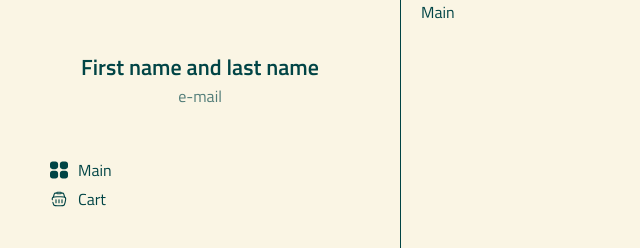
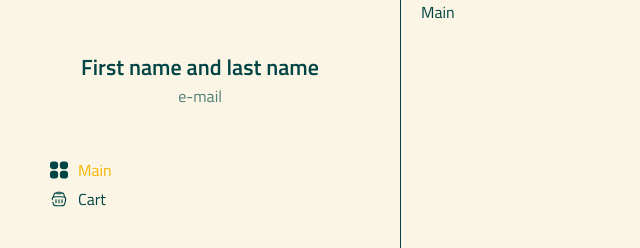
Before and after one commit to tayahanchar/food-app-ts, a React (Vite) app: page / in a window 1280 px wide. Shown: the top 248 px of the page, without its empty margins (0-640 px from the left). Built offline with nearby package versions, Linux system fonts and the light colour scheme.

Commit message:
feat: add NavLink and styles for active route

```diff
--- a/src/components/NavigationMenu/NavigationMenu.module.css
+++ b/src/components/NavigationMenu/NavigationMenu.module.css
@@ -43,6 +43,13 @@
   gap: 10px;
 }
 
+.link-active {
+  display: flex;
+  align-items: center;
+  gap: 10px;
+  color: var(--yellow-color);
+}
+
 .link:hover {
   color: var(--green-color);
 }
--- a/src/components/NavigationMenu/NavigationMenu.tsx
+++ b/src/components/NavigationMenu/NavigationMenu.tsx
@@ -1,4 +1,4 @@
-import { Link, Outlet } from "react-router-dom";
+import { NavLink, Outlet } from "react-router-dom";
 import styles from "./NavigationMenu.module.css";
 import Button from "../Button/Button";
 
@@ -9,14 +9,24 @@ const NavigationMenu = () => {
         <p className={styles.name}>First name and last name</p>
         <p className={styles.email}>e-mail</p>
         <nav className={styles.nav}>
-          <Link className={styles.link} to="/">
+          <NavLink
+            className={({ isActive }) =>
+              isActive ? styles["link-active"] : styles.link
+            }
+            to="/"
+          >
             <img className={styles.svg} src="./menu.svg" alt="menu" />
             Main
-          </Link>
-          <Link className={styles.link} to="/Cart">
+          </NavLink>
+          <NavLink
+            className={({ isActive }) =>
+              isActive ? styles["link-active"] : styles.link
+            }
+            to="/Cart"
+          >
             <img className={styles.svg} src="./cart.svg" alt="menu" />
             Cart
-          </Link>
+          </NavLink>
         </nav>
         <Button className={"button button-end"}>Log out</Button>
       </div>
```
